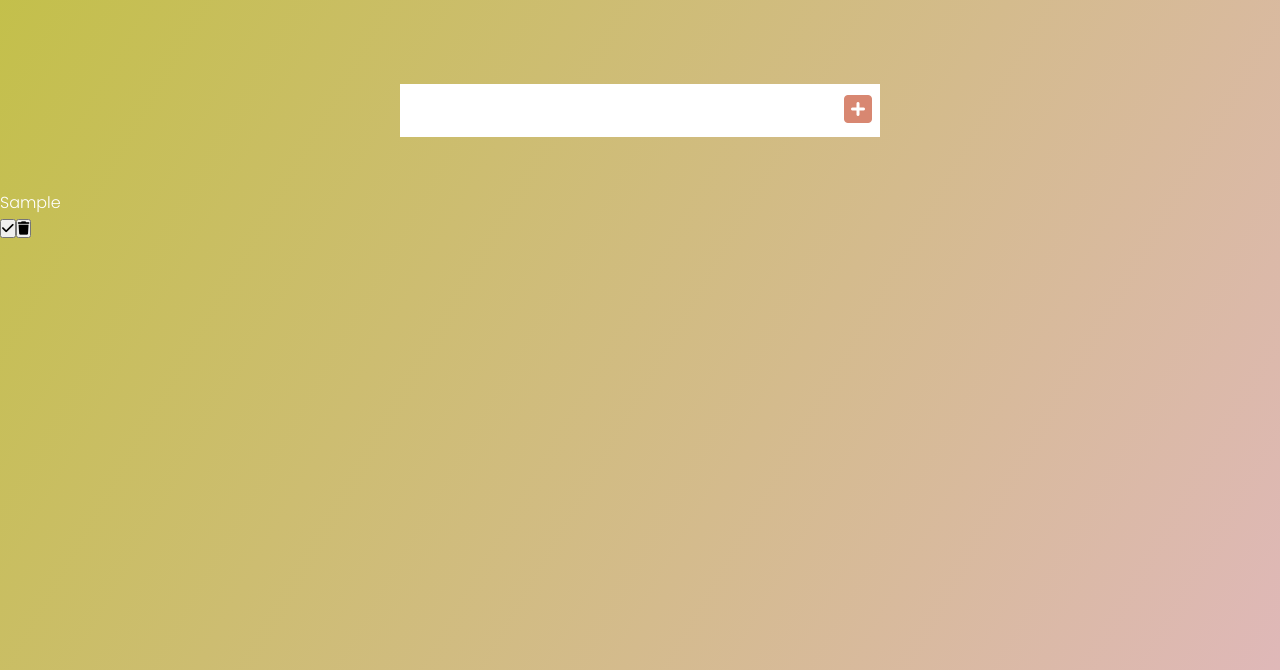
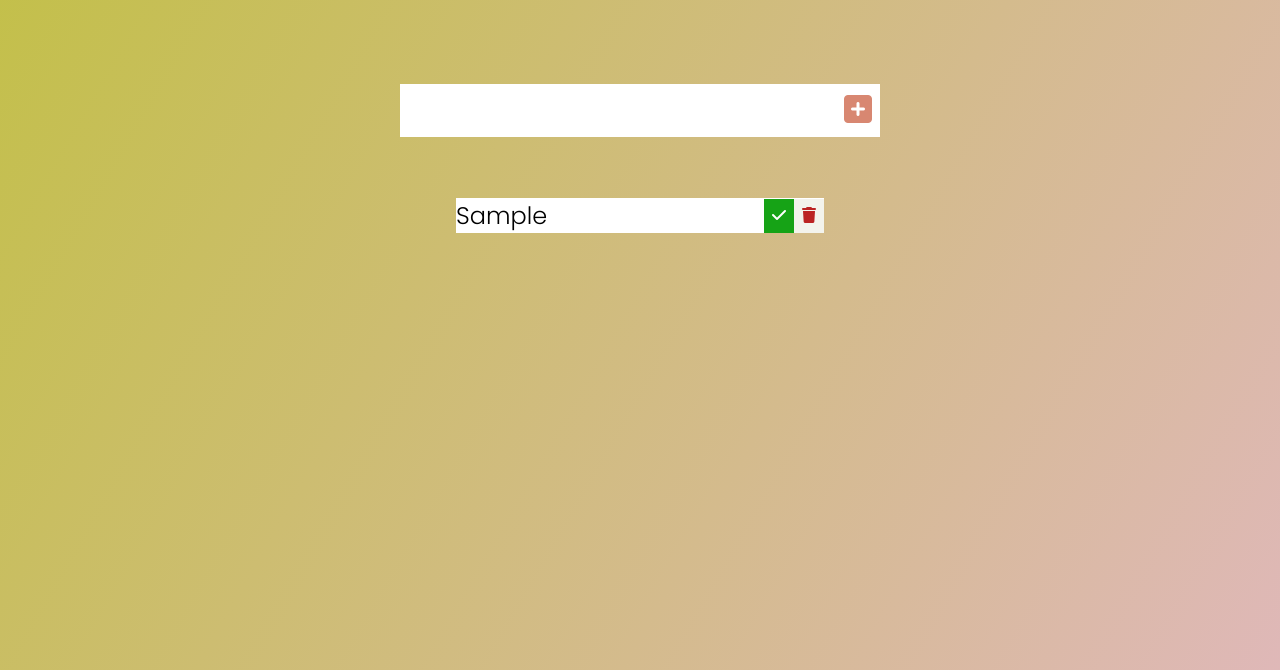
Before and after one commit to shahnewaz1765/To-Do-List, a plain HTML site: page index.html in a window 1280 px wide. Both pictures are taken after typing "Sample" into the empty fields and a click on the button 858 px from the left and 240 px from the top of the page. Shown: the part 130-800 px from the top of the page. Drawn offline with Linux system fonts and the light colour scheme; a web font is replaced by a local one.

Commit message:
second commit

```diff
--- a/index.html
+++ b/index.html
@@ -15,7 +15,7 @@
         <h1>What To Do?</h1>
     </header>
     <form>
-        <input type="text" class="todo-input">
+        <input type="text" class="todo-input" />
         <button class="todo-button" type="submit">
             <i class="fas fa-plus-square"></i>
         </button>
--- a/style.css
+++ b/style.css
@@ -37,3 +37,41 @@ form button:hover{
     background: #d88771;
     color: white;
 }
+.todo-container{
+    display: flex;
+    justify-content: center;
+    align-items: center;
+}
+.todo-list{
+    min-width: 30%;
+    list-style: none;
+}
+.todo{
+    margin: 0.5rem;
+    background: white;
+    color: black;
+    font-size: 1.5rem;
+    justify-content: space-between;
+    align-items: center;
+    display: flex;
+}
+.todo li{
+    flex: 1;
+}
+.trash-button,
+.complete-button{
+    background:rgb(22, 163, 22);
+    color: white;
+    font-size: 1rem;
+    padding: 0.5rem;
+    border: none;
+    cursor: pointer;
+}
+.trash-button{
+    background-color: rgb(243, 243, 236);
+    color:rgb(187, 35, 35);
+}
+.fa-trash,
+.fa-check{
+    pointer-events: none;
+}
```
